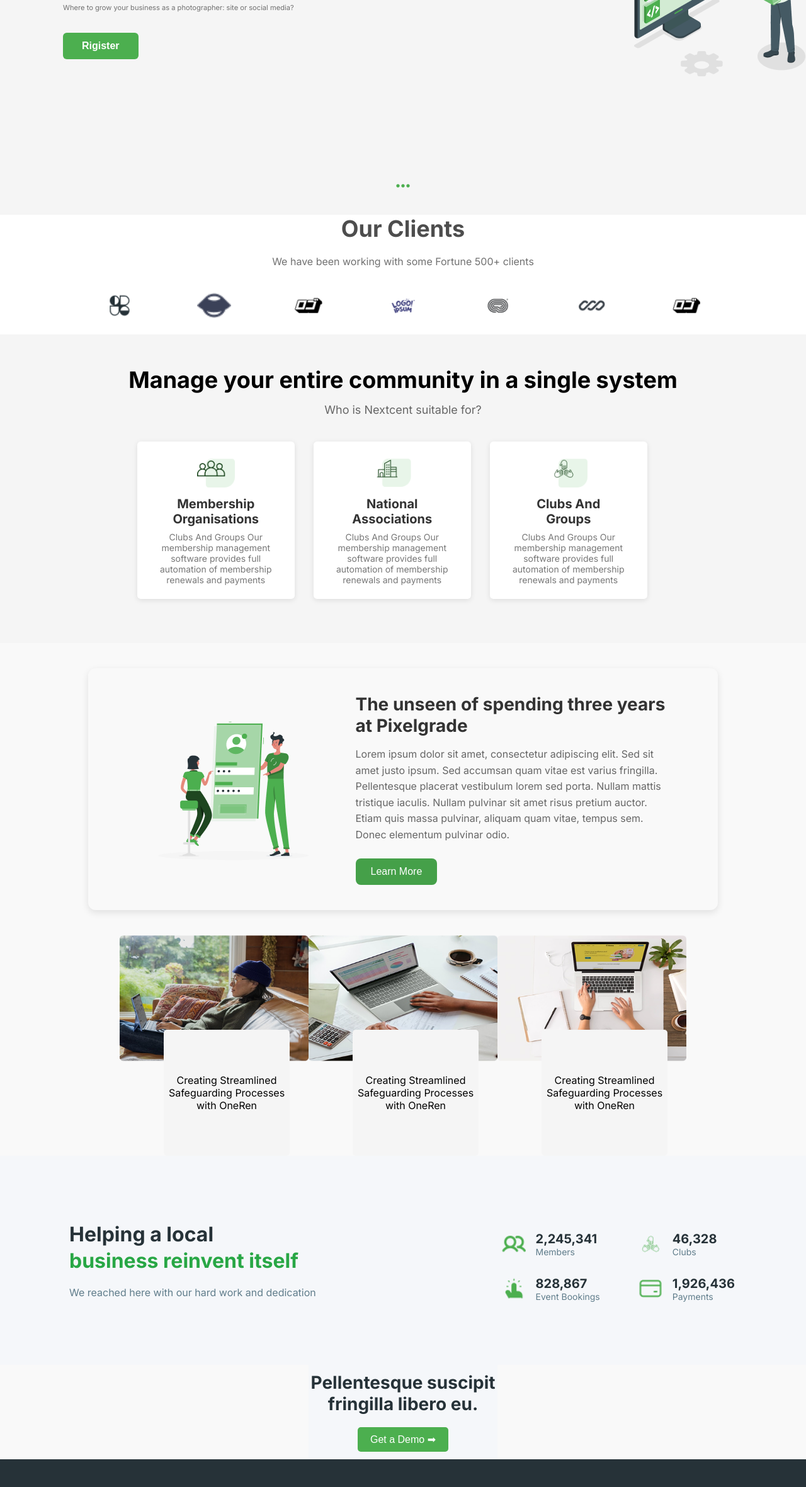
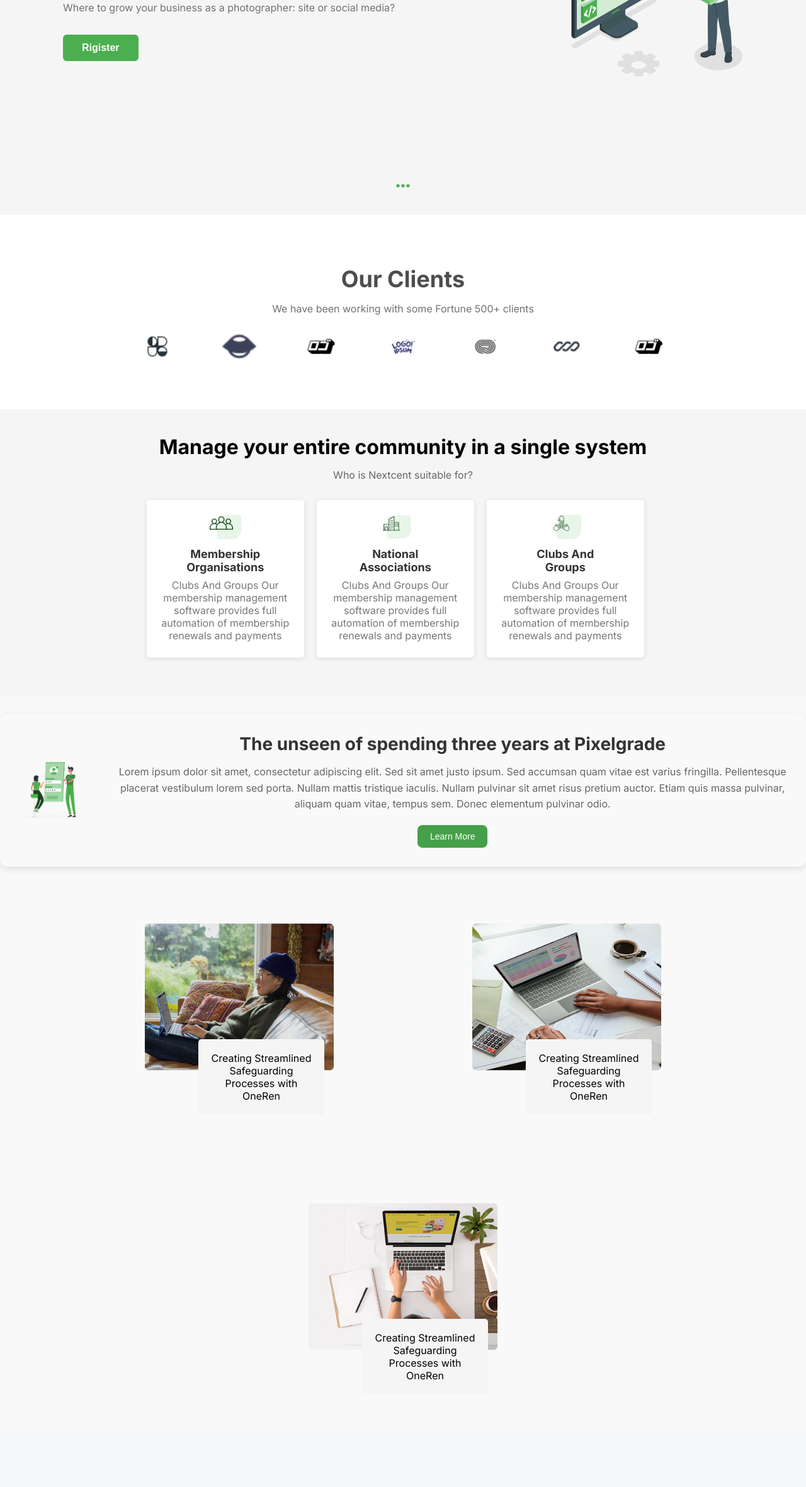
Before and after one commit to MehmaRashid123/smit-hackathon, a plain HTML site: page index.html in a window 1280 px wide. Shown: the part 439-2800 px from the top of the page at 63% size. Drawn offline with nearby package versions, Linux system fonts and the light colour scheme.

Commit message:
first commit3

```diff
--- a/style.css
+++ b/style.css
@@ -78,17 +78,19 @@
   width: 100%;
   min-height: 90vh;
   display: flex;
+  flex-direction: column;
   align-items: center;
-    justify-content: space-between;
-    padding-left: 100px;
+  justify-content: center;
+  padding: 20px;
   background-color: #f5f5f5;
-    gap: 50px;
-    position: relative; /* Add this line */
+  gap: 30px;
+  position: relative;
+  text-align: center;
 }
-
 
 .hero1 > div:first-child {
   flex: 1;
+  max-width: 800px;
 }
 
 .hero1 > div:last-child {
@@ -99,7 +101,7 @@
 }
 
 .hero1 h1 {
-    font-size: 48px;
+  font-size: 36px;
   color: #4D4D4D;
   font-weight: 700;
   margin-bottom: 20px;
@@ -107,7 +109,7 @@
 }
 
 .hero1 p {
-    font-size: 11.14px;
+  font-size: 16px;
   font-weight: 400;
   color: #717171;
   margin-bottom: 30px;
@@ -124,18 +126,18 @@
   border-radius: 6px;
   cursor: pointer;
   transition: background-color 0.3s ease;
-    animation: 0.5s;
 }
 
 .hero1 button:hover {
   background-color: #45a049;
-    transform: scale(1.2);
+  transform: scale(1.1);
 }
 
 .hero1 img {
   max-width: 100%;
   height: auto;
 }
+
 .hero1 i {
   position: absolute;
   bottom: 30px;
@@ -145,37 +147,24 @@
   color: #4CAF4F;
 }
 
-  .hero2{
-    height: 132.92px;
+.hero2 {
   width: 100%;
-    padding-left: 100.23px;
-    padding-right: 100.23px;
-    gap: 11.1px;
-  }
-
-
-  /* hero2  */
-  .hero2 {
-    height: 190px;
-    width: 100%;
-    padding-left: 100.23px;
-    padding-right: 100.23px;
-    gap: 11.1px;
+  padding: 40px 20px;
   background-color: #FFFFFF;
   text-align: center;
 }
 
 .hero2 h1 {
-    font-size: 36px;
+  font-size: 28px;
   color: #4D4D4D;
   font-weight: 700;
-    margin-bottom: 20px;
+  margin-bottom: 15px;
 }
 
 .hero2 p {
-    font-size: 16px;
+  font-size: 14px;
   color: #717171;
-    margin-bottom: 40px;
+  margin-bottom: 30px;
   font-weight: 400;
 }
 
@@ -184,19 +173,20 @@
   flex-wrap: wrap;
   justify-content: center;
   align-items: center;
-    gap: 40px;
+  gap: 20px;
 }
 
-
 .clients {
-
+  display: flex;
+  flex-wrap: wrap;
+  justify-content: center;
   align-items: center;
-    flex-wrap: wrap;
+  gap: 20px;
 }
 
 .clients img {
-    width: 110px;
-    height: 40px;
+  width: 80px;
+  height: 30px;
   object-fit: contain;
   transition: transform 0.3s ease;
 }
@@ -207,51 +197,52 @@
 
 .page-container {
   text-align: center;
-    padding: 50px;
+  padding: 40px 20px;
   background-color: #f5f5f5;
 }
 
 .page-container h1 {
-    font-size: 36px;
+  font-size: 28px;
   margin-bottom: 15px;
   color: #000;
 }
 
 .page-container p {
-    font-size: 18px;
+  font-size: 16px;
   color: #666;
-    margin-bottom: 40px;
+  margin-bottom: 30px;
 }
 
 .cards-container {
   display: flex;
+  flex-wrap: wrap;
   justify-content: center;
-    gap: 30px;
+  gap: 20px;
 }
 
 .helping1 {
   background-color: #f5f7fa;
-  padding: 100px 110px;
+  padding: 60px 20px;
 }
 
 .helping-container {
   max-width: 1200px;
   margin: 0 auto;
   display: flex;
-  flex-wrap: wrap;
-  justify-content: space-between;
+  flex-direction: column;
   align-items: center;
+  gap: 40px;
 }
 
-/* Left Side */
 .stats-left {
-  max-width: 45%;
+  max-width: 100%;
+  text-align: center;
 }
 
 .stats-left h2 {
-  font-size: 32px;
+  font-size: 28px;
   color: #263238;
-  margin-bottom: 20px;
+  margin-bottom: 15px;
   line-height: 1.3;
 }
 
@@ -260,41 +251,38 @@
 }
 
 .stats-left p {
-  font-size: 16px;
+  font-size: 14px;
   color: #607d8b;
 }
 
-/* Right Side */
 .stats-right {
   display: grid;
   grid-template-columns: repeat(2, 1fr);
-  gap: 30px 60px;
-  margin-top: 20px;
+  gap: 20px;
 }
 
 .stat-item {
   display: flex;
   align-items: center;
-  gap: 15px;
+  gap: 10px;
   transition: transform 0.3s ease-in-out;
 }
 
 .stat-item img {
-  width: 40px;
-  height: 40px;
+  width: 30px;
+  height: 30px;
 }
 
 .stat-item h3 {
-  font-size: 20px;
+  font-size: 18px;
   color: #263238;
 }
 
 .stat-item p {
-  font-size: 14px;
+  font-size: 12px;
   color: #607d8b;
 }
 
-/* Hover Effect for Stat Items */
 .stat-item:hover {
   transform: translateY(-5px);
 }
@@ -303,41 +291,50 @@
   transform: scale(1.1);
 }
 
-.hero04{
+.hero04 {
   display: flex;
   flex-direction: column;
+  align-items: center;
+  padding: 40px 20px;
 }
-.hero04 img{
-  width: 300px;
-  height: 200px;
+
+.hero04 img {
+  width: 100%;
+  max-width: 300px;
+  height: auto;
 }
-.images{
+
+.images {
   display: flex;
+  flex-wrap: wrap;
   justify-content: center;
-  flex-direction: row;
+  gap: 20px;
 }
-.hero04-card{
+
+.hero04-card {
   background-color: #f5f5f5;
-  width: 200px;
-  height: 200px;
+  width: 100%;
+  max-width: 200px;
+  height: auto;
+  padding: 20px;
   z-index: 2;
-  align-items: center;
-  display: flex;
-  align-items: center;
   text-align: center;
-  margin-left: 70px;
   border-radius: 5px;
-  margin-top: -50px;
+  margin-top: -30px;
+  transition: transform 0.3s;
 }
-.hero04-card:hover{
-  transform: scale(1.2);
+
+.hero04-card:hover {
+  transform: scale(1.1);
 }
+
 .card {
-    width: 250px;
+  width: 100%;
+  max-width: 250px;
   min-height: 250px;
-    padding: 16.71px 22.27px;
+  padding: 15px;
   background-color: white;
-    border-radius: 5.57px;
+  border-radius: 5px;
   box-shadow: 0px 2px 8px rgba(0, 0, 0, 0.1);
   text-align: center;
   display: flex;
@@ -354,8 +351,8 @@
 }
 
 .card img {
-    width: 60px;
-    height: 60px;
+  width: 50px;
+  height: 50px;
   object-fit: contain;
   margin-bottom: 10px;
   align-self: center;
@@ -367,7 +364,7 @@
 }
 
 .card h2 {
-    font-size: 20px;
+  font-size: 18px;
   color: #333;
   margin-bottom: 8px;
   transition: color 0.3s ease;
@@ -386,20 +383,21 @@
 }
 
 .card:hover p {
-    color: #555;
+  color: #555;
 }
 
 .hero-section {
   display: flex;
+  flex-direction: column;
   align-items: center;
   justify-content: center;
-    padding: 40px 20px;
+  padding: 30px 20px;
   background-color: #f9f9f9;
   border-radius: 12px;
-    max-width: 1000px;
-    margin: 40px auto;
+  max-width: 100%;
+  margin: 30px auto;
   box-shadow: 0 4px 12px rgba(0, 0, 0, 0.1);
-    gap: 40px;
+  gap: 30px;
 }
 
 .hero-image img {
@@ -410,28 +408,29 @@
 }
 
 .hero-content {
-    max-width: 500px;
+  max-width: 100%;
+  text-align: center;
 }
 
 .hero-content h2 {
-    font-size: 28px;
-    margin-bottom: 16px;
+  font-size: 24px;
+  margin-bottom: 15px;
   color: #333;
 }
 
 .hero-content p {
-    font-size: 16px;
+  font-size: 14px;
   line-height: 1.6;
   color: #666;
-    margin-bottom: 24px;
+  margin-bottom: 20px;
 }
 
 .hero-content button {
   background-color: #45a049;
   color: #fff;
   border: none;
-    padding: 12px 24px;
-    font-size: 16px;
+  padding: 10px 20px;
+  font-size: 14px;
   border-radius: 8px;
   cursor: pointer;
   transition: background-color 0.3s;
@@ -442,15 +441,13 @@
   transform: scale(1.1);
 }
 
-
 .hero5 {
-    width: 300px;
+  width: 100%;
   max-width: 617px;
-    height: 150px;
+  padding: 40px 20px;
   background-color: #F5F7FA;
   display: flex;
   flex-direction: column;
-    margin-bottom: -19px;
   justify-content: center;
   align-items: center;
   text-align: center;
@@ -459,8 +456,8 @@
 }
 
 .hero5 h1 {
-    font-size: 28px;
-    margin-bottom: 20px;
+  font-size: 24px;
+  margin-bottom: 15px;
 }
 
 .hero5 button {
@@ -469,7 +466,7 @@
   border: none;
   border-radius: 5px;
   color: white;
-    font-size: 16px;
+  font-size: 14px;
   cursor: pointer;
   transition: background-color 0.3s, transform 0.3s;
 }
@@ -479,28 +476,23 @@
   transform: scale(1.05);
 }
 
-
 .footer {
   background-color: #263238;
   color: white;
-    padding: 50px 20px;
-    display: flex;
-    justify-content: space-around;
+  padding: 40px 20px;
 }
 
 .footer-container {
   max-width: 1200px;
   margin: auto;
   display: grid;
-    grid-template-columns: repeat(auto-fit, minmax(200px, 1fr));
+  grid-template-columns: repeat(auto-fit, minmax(150px, 1fr));
   gap: 30px;
-
 }
 
 .footer-section {
   display: flex;
   flex-direction: column;
-
 }
 
 .logo {
@@ -511,18 +503,18 @@
 }
 
 .logo img {
-    width: 90px;
+  width: 70px;
 }
 
 .footer-section p {
   color: #B0BEC5;
-    font-size: 14px;
+  font-size: 12px;
   margin-bottom: 8px;
 }
 
 .social-icons {
   display: flex;
-    gap: 15px;
+  gap: 10px;
   margin-top: 15px;
 }
 
@@ -530,14 +522,14 @@
   display: flex;
   align-items: center;
   justify-content: center;
-    width: 35px;
-    height: 35px;
+  width: 30px;
+  height: 30px;
   background-color: #455A64;
   border-radius: 50%;
   color: white;
   text-decoration: none;
   transition: background-color 0.3s, transform 0.3s;
-    font-size: 20px;
+  font-size: 16px;
 }
 
 .social-icons a:hover {
@@ -546,14 +538,13 @@
 }
 
 .social-icons img {
-    width: 20px;
-    height: 20px;
+  width: 15px;
+  height: 15px;
 }
 
-
 .footer-section h3 {
-    font-size: 18px;
-    margin-bottom: 20px;
+  font-size: 16px;
+  margin-bottom: 15px;
 }
 
 .footer-section ul {
@@ -561,13 +552,13 @@
 }
 
 .footer-section ul li {
-    margin-bottom: 10px;
+  margin-bottom: 8px;
 }
 
 .footer-section ul li a {
   text-decoration: none;
   color: #B0BEC5;
-    font-size: 14px;
+  font-size: 12px;
   transition: color 0.3s;
 }
 
@@ -582,11 +573,12 @@
 
 .newsletter-form input {
   flex: 1;
-    padding: 10px;
+  padding: 8px;
   border: none;
   border-radius: 5px 0 0 5px;
   background-color: #455A64;
   color: white;
+  font-size: 12px;
 }
 
 .newsletter-form input::placeholder {
@@ -596,13 +588,152 @@
 .newsletter-form button {
   background-color: #455A64;
   border: none;
-    padding: 0 15px;
+  padding: 0 10px;
   border-radius: 0 5px 5px 0;
   cursor: pointer;
 }
 
 .newsletter-form button img {
-    width: 20px;
-    height: 20px;
+  width: 15px;
+  height: 15px;
   filter: brightness(0) invert(1);
 }
+
+@media (min-width: 768px) {
+  .hero1 {
+      flex-direction: row;
+      text-align: left;
+      padding: 0 50px;
+  }
+
+  .hero1 h1 {
+      font-size: 42px;
+  }
+
+  .hero1 p {
+      font-size: 14px;
+  }
+
+  .hero2 {
+      padding: 60px 50px;
+  }
+
+  .hero2 h1 {
+      font-size: 32px;
+  }
+
+  .hero2 p {
+      font-size: 16px;
+  }
+
+  .clients img {
+      width: 100px;
+      height: 35px;
+  }
+
+  .page-container h1 {
+      font-size: 32px;
+  }
+
+  .page-container p {
+      font-size: 16px;
+  }
+
+  .helping1 {
+      padding: 80px 50px;
+  }
+
+  .helping-container {
+      flex-direction: row;
+      text-align: left;
+  }
+
+  .stats-left {
+      max-width: 45%;
+  }
+
+  .stats-left h2 {
+      font-size: 32px;
+  }
+
+  .stats-left p {
+      font-size: 16px;
+  }
+
+  .hero-section {
+      flex-direction: row;
+      text-align: left;
+  }
+
+  .hero-content h2 {
+      font-size: 28px;
+  }
+
+  .hero-content p {
+      font-size: 16px;
+  }
+
+  .hero5 h1 {
+      font-size: 28px;
+  }
+
+  .footer-container {
+      grid-template-columns: repeat(auto-fit, minmax(200px, 1fr));
+  }
+
+  .footer-section p, .footer-section ul li a {
+      font-size: 14px;
+  }
+}
+
+@media (min-width: 1024px) {
+  .hero1 {
+      padding: 0 100px;
+  }
+
+  .hero1 h1 {
+      font-size: 48px;
+  }
+
+  .hero1 p {
+      font-size: 16px;
+  }
+
+  .hero2 {
+      padding: 80px 100px;
+  }
+
+  .hero2 h1 {
+      font-size: 36px;
+  }
+
+  .clients img {
+      width: 110px;
+      height: 40px;
+  }
+
+  .helping1 {
+      padding: 100px 110px;
+  }
+
+  .stats-left h2 {
+      font-size: 36px;
+  }
+
+  .hero04 {
+      padding: 60px 100px;
+  }
+
+  .hero04-card {
+      margin-left: 70px;
+      margin-top: -50px;
+  }
+
+  .hero5 {
+      padding: 60px;
+  }
+
+  .footer {
+      padding: 50px 100px;
+  }
+}
```
Lines whose indentation alone changed are shown as unchanged.
